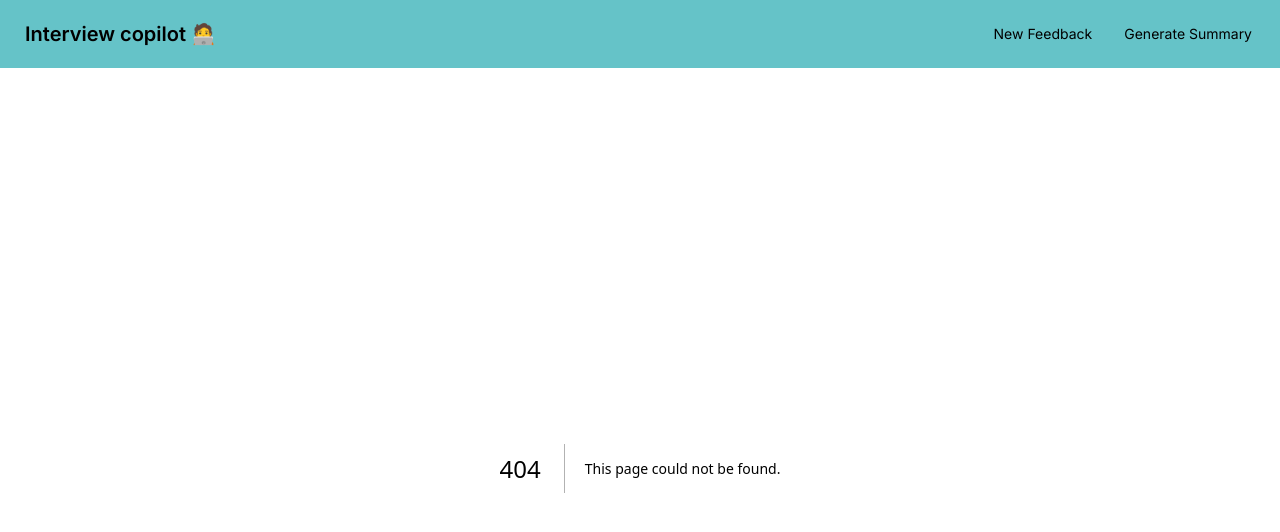
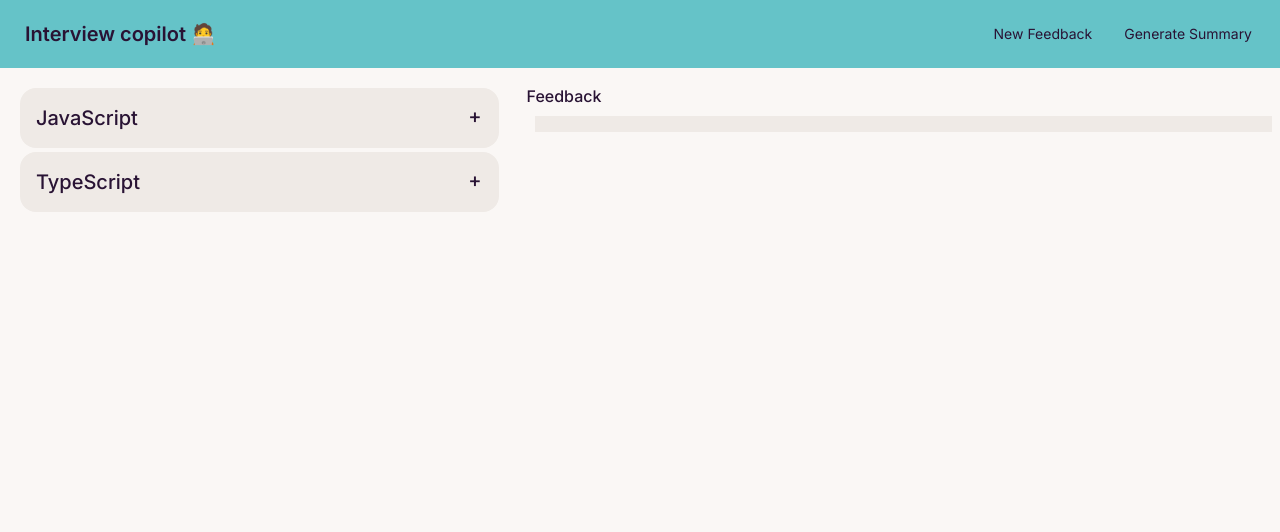
Before and after one commit to Aravin/interview-copilot, a Next.js app in the folder interview-copilot/: page /interview in a window 1280 px wide. Before the commit this address had no page. Shown: the top 532 px of the page. Built offline with nearby package versions, Linux system fonts and the light colour scheme.

Commit message:
Added interview page

```diff
--- /dev/null
+++ b/interview-copilot/app/interview/page.tsx
@@ -0,0 +1,48 @@
+"use client";
+
+import Question from "@/components/question";
+import json from "@/app/js.json";
+import { ReportSection } from "@/components/report-section";
+import { useEffect, useState } from "react";
+
+export default function Home() {
+  const [q, setQ] = useState(JSON.parse(localStorage.getItem("ic") || "{}"));
+
+  const updateFeedback = () =>
+    setQ(JSON.parse(localStorage.getItem("ic") || "{}"));
+
+  useEffect(() => {
+    window.addEventListener("feedback.updated", updateFeedback, false);
+  }, []);
+
+  return (
+    <main className="flex p-2 m-2 gap-8 w-full">
+      <section className="">
+        {Object.keys(json).map((title: string, index: number) => (
+          <div className="collapse collapse-plus bg-base-200 m-1" key={index}>
+            <input type="checkbox" />
+            <div className="collapse-title text-xl font-medium">{title}</div>
+            <div className="collapse-content">
+              {(json as any)[title].map((question: string, index: number) => (
+                <Question
+                  id={title}
+                  question={question}
+                  key={index}
+                  level={
+                    (q[title] &&
+                      (q[title][question] || q[title][question] === "0")) ||
+                    null
+                  }
+                />
+              ))}
+            </div>
+          </div>
+        ))}
+      </section>
+
+      <section className="flex-auto">
+        <ReportSection />
+      </section>
+    </main>
+  );
+}
--- a/interview-copilot/components/navbar.tsx
+++ b/interview-copilot/components/navbar.tsx
@@ -1,3 +1,5 @@
+import Link from "next/link";
+
 export const Navbar = () => (
   <div className="navbar bg-primary">
     <div className="flex-1">
@@ -6,10 +8,10 @@ export const Navbar = () => (
     <div className="flex-none">
       <ul className="menu menu-horizontal px-1">
         <li>
-          <a>New Feedback</a>
+          <Link href="/?reset=1">New Feedback</Link>
         </li>
         <li>
-          <a>Generate Summary</a>
+          <Link href="/?summary=1">Generate Summary</Link>
         </li>
       </ul>
     </div>
--- a/interview-copilot/components/question.tsx
+++ b/interview-copilot/components/question.tsx
@@ -10,8 +10,8 @@ export default function Question({
   question: string;
   level: string;
 }) {
-  console.log({ question, level });
   const [asked, setAsked] = useState(level ? true : false);
+
   const updatedAsked = (e: any) => {
     setAsked(!asked);
     console.log("asked statue ", asked);
--- a/interview-copilot/components/range-input.tsx
+++ b/interview-copilot/components/range-input.tsx
@@ -35,13 +35,14 @@ export default function RangeInput({
         disabled={!(range || level)}
         type="range"
         min={0}
-        max={4}
+        max={5}
         value={range || level}
         className="range"
         step={1}
         onChange={updateRange}
       />
       <div className="flex justify-between text-xs px-2">
+        <span>not rated</span>
         <span>no</span>
         <span>novice</span>
         <span>intermediate</span>
--- a/interview-copilot/components/report-section.tsx
+++ b/interview-copilot/components/report-section.tsx
@@ -26,11 +26,26 @@ export const ReportSection = () => {
               <br />
               <div>
                 <hr />
-                {Object.keys(q[skill]).find((_) => q[skill][_] === "4") && (
+                {Object.keys(q[skill]).find((_) => q[skill][_] === "5") && (
                   <section id="expert">
                     <p>Has expert knowledge in</p>
                     <ul>
                       {Object.keys(q[skill]).map(
+                        (level: string, index: number) => {
+                          if (q[skill][level] === "5") {
+                            return <li key={index}> - {level}</li>;
+                          }
+                        }
+                      )}
+                    </ul>
+                    <br />
+                  </section>
+                )}
+                {Object.keys(q[skill]).find((_) => q[skill][_] === "4") && (
+                  <section id="advanced">
+                    <p>Has advanced knowledge in</p>
+                    <ul>
+                      {Object.keys(q[skill])?.map(
                         (level: string, index: number) => {
                           if (q[skill][level] === "4") {
                             return <li key={index}> - {level}</li>;
@@ -42,8 +57,8 @@ export const ReportSection = () => {
                   </section>
                 )}
                 {Object.keys(q[skill]).find((_) => q[skill][_] === "3") && (
-                  <section id="advanced">
-                    <p>Has advanced knowledge in</p>
+                  <section id="intermediate">
+                    <p>Has intermediate knowledge in</p>
                     <ul>
                       {Object.keys(q[skill])?.map(
                         (level: string, index: number) => {
@@ -57,28 +72,13 @@ export const ReportSection = () => {
                   </section>
                 )}
                 {Object.keys(q[skill]).find((_) => q[skill][_] === "2") && (
-                  <section id="intermediate">
-                    <p>Has intermediate knowledge in</p>
-                    <ul>
-                      {Object.keys(q[skill])?.map(
-                        (level: string, index: number) => {
-                          if (q[skill][level] === "2") {
-                            return <li key={index}> - {level}</li>;
-                          }
-                        }
-                      )}
-                    </ul>
-                    <br />
-                  </section>
-                )}
-                {Object.keys(q[skill]).find((_) => q[skill][_] === "1") && (
                   <section id="novice">
                     <div>
                       <p>Has novice knowledge in</p>
                       <ul>
                         {Object.keys(q[skill])?.map(
                           (level: string, index: number) => {
-                            if (q[skill][level] === "1") {
+                            if (q[skill][level] === "2") {
                               return <li key={index}> - {level}</li>;
                             }
                           }
@@ -88,13 +88,13 @@ export const ReportSection = () => {
                     </div>
                   </section>
                 )}
-                {Object.keys(q[skill]).find((_) => q[skill][_] === "0") && (
+                {Object.keys(q[skill]).find((_) => q[skill][_] === "1") && (
                   <section id="no">
                     <p>Has NO knowledge in</p>
                     <ul>
                       {Object.keys(q[skill])?.map(
                         (level: string, index: number) => {
-                          if (q[skill][level] === "0") {
+                          if (q[skill][level] === "1") {
                             return <li key={index}> - {level}</li>;
                           }
                         }
```
